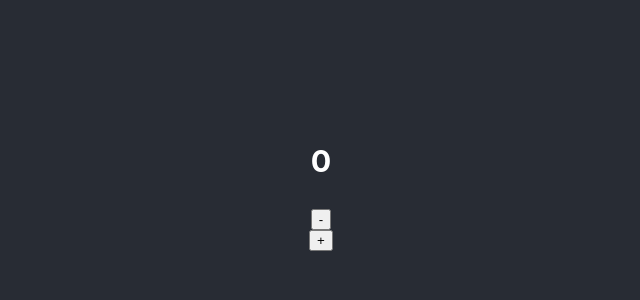
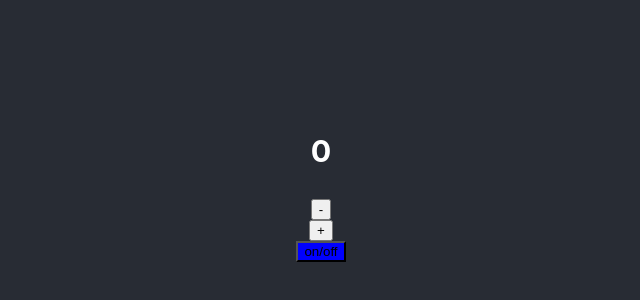
Before and after one commit to moonseonyeong/learn-test-code, a React (Create React App) app in the folder learn-test-code/: page / in a window 1280 px wide. Shown: the part 218-518 px from the top of the page, without its empty margins (319-959 px from the left). Built offline with nearby package versions, Linux system fonts and the light colour scheme.

Commit message:
[test] on/off 버튼 클릭 시 style 변경

```diff
--- a/learn-test-code/src/App.js
+++ b/learn-test-code/src/App.js
@@ -4,6 +4,7 @@ import { useState } from 'react';
 
 function App() {
   const [counter, setCounter] = useState(0);
+  const [disabled, setDisabled] = useState(false);
 
   return (
     <div className="App">
@@ -12,10 +13,21 @@ function App() {
         <h3 data-testid="counter">{counter}</h3>
         <button data-testid="minus-button"
           onClick={() => setCounter((count) => count - 1)}
-        >-</button>
+          disabled={disabled}
+        >
+          -
+        </button>
         <button data-testid="plus-button"
           onClick={() => setCounter((count) => count + 1)}
-        >+</button>
+          disabled={disabled}
+        >
+          +
+        </button>
+
+        <button data-testid="on/off-button"
+          style={{ backgroundColor: "blue" }}
+          onClick={() => setDisabled((prev) => !prev)}
+        >on/off</button>
       </header>
     </div>
   );
```
Also changed, not shown: 1 other file (tests, documents, lock files or other folders).
